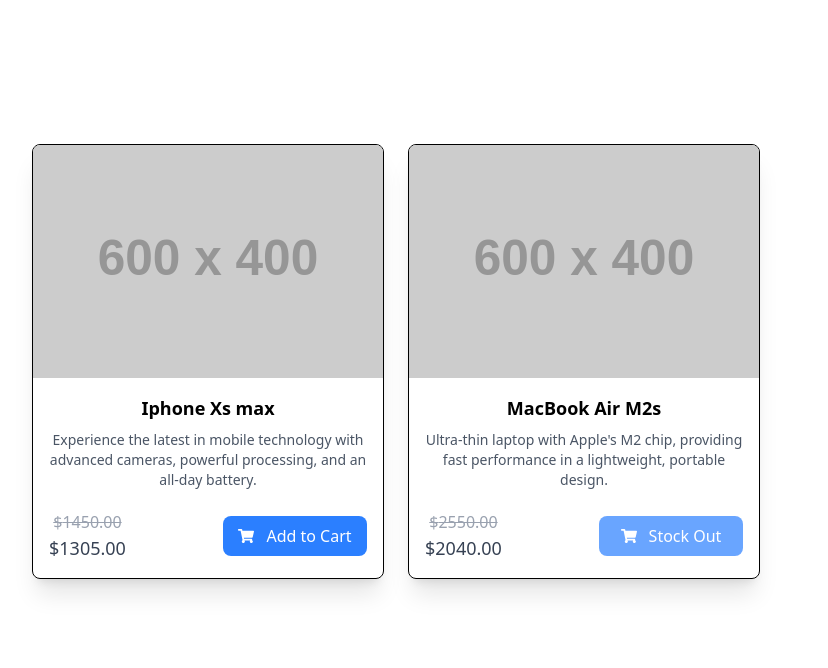
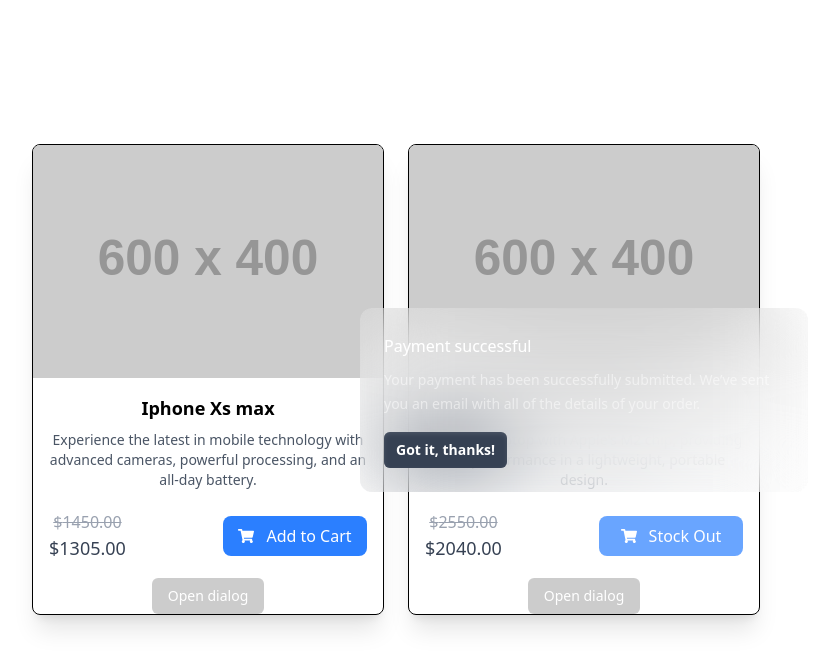
Before and after one commit to Bhawani1200/chaubisedhakastore, a React (Vite) app in the folder dhakastore/chaubisedhakaFrontend/: page / in a window 1280 px wide. Shown: the top 668 px of the page, without its empty margins (56-884 px from the left). Built offline with nearby package versions, Linux system fonts and the light colour scheme.

Commit message:
working on modal

```diff
--- a/dhakastore/chaubisedhakaFrontend/package.json
+++ b/dhakastore/chaubisedhakaFrontend/package.json
@@ -10,6 +10,7 @@
     "preview": "vite preview"
   },
   "dependencies": {
+    "@headlessui/react": "^2.2.9",
     "@tailwindcss/vite": "^4.1.16",
     "axios": "^1.13.1",
     "react": "^19.1.1",
--- a/dhakastore/chaubisedhakaFrontend/src/components/ProductCard.jsx
+++ b/dhakastore/chaubisedhakaFrontend/src/components/ProductCard.jsx
@@ -1,5 +1,6 @@
 import React, { useState } from "react";
 import { FaShoppingCart } from "react-icons/fa";
+import ProductViewModal from "./ProductViewModal";
 
 const ProductCard = ({
   productId,
@@ -92,6 +93,12 @@
           </button>
         </div>
       </div>
+      <ProductViewModal
+        open={openProductViewModal}
+        setOpen={setOpenProductViewModel}
+        product={selectedViewProduct}
+        isAvailable={isAvailable}
+      />
     </div>
   );
 };
--- a/dhakastore/chaubisedhakaFrontend/src/components/ProductViewModal.jsx
+++ b/dhakastore/chaubisedhakaFrontend/src/components/ProductViewModal.jsx
@@ -0,0 +1,62 @@
+import { Button, Dialog, DialogPanel, DialogTitle } from "@headlessui/react";
+import { useState } from "react";
+
+function ProductViewModal() {
+  let [isOpen, setIsOpen] = useState(true);
+
+  function open() {
+    setIsOpen(true);
+  }
+
+  function close() {
+    setIsOpen(false);
+  }
+
+  return (
+    <>
+      <Button
+        onClick={open}
+        className="rounded-md bg-black/20 px-4 py-2 text-sm font-medium text-white focus:not-data-focus:outline-none data-focus:outline data-focus:outline-white data-hover:bg-black/30"
+      >
+        Open dialog
+      </Button>
+
+      <Dialog
+        open={isOpen}
+        as="div"
+        className="relative z-10 focus:outline-none"
+        onClose={close}
+        __demoMode
+      >
+        <div className="fixed inset-0 z-10 w-screen overflow-y-auto">
+          <div className="flex min-h-full items-center justify-center p-4">
+            <DialogPanel
+              transition
+              className="w-full max-w-md rounded-xl bg-white/5 p-6 backdrop-blur-2xl duration-300 ease-out data-closed:transform-[scale(95%)] data-closed:opacity-0"
+            >
+              <DialogTitle
+                as="h3"
+                className="text-base/7 font-medium text-white"
+              >
+                Payment successful
+              </DialogTitle>
+              <p className="mt-2 text-sm/6 text-white/50">
+                Your payment has been successfully submitted. We’ve sent you an
+                email with all of the details of your order.
+              </p>
+              <div className="mt-4">
+                <Button
+                  className="inline-flex items-center gap-2 rounded-md bg-gray-700 px-3 py-1.5 text-sm/6 font-semibold text-white shadow-inner shadow-white/10 focus:not-data-focus:outline-none data-focus:outline data-focus:outline-white data-hover:bg-gray-600 data-open:bg-gray-700"
+                  onClick={close}
+                >
+                  Got it, thanks!
+                </Button>
+              </div>
+            </DialogPanel>
+          </div>
+        </div>
+      </Dialog>
+    </>
+  );
+}
+export default ProductViewModal;
```
Also changed, not shown: 1 other file (tests, documents, lock files or other folders).
